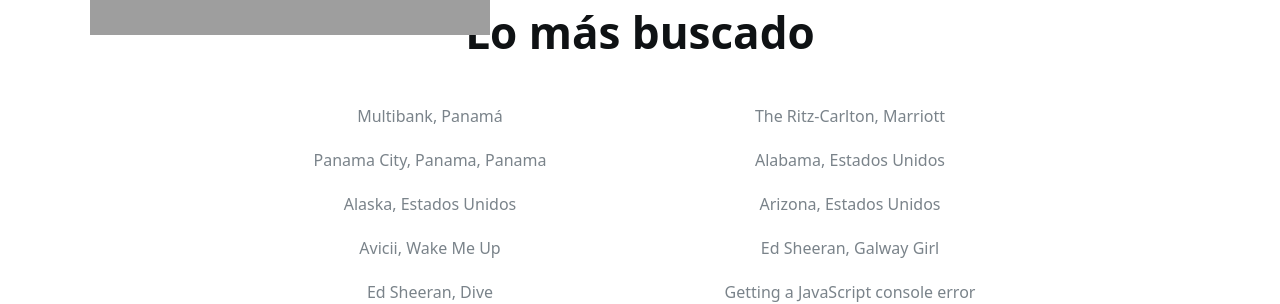
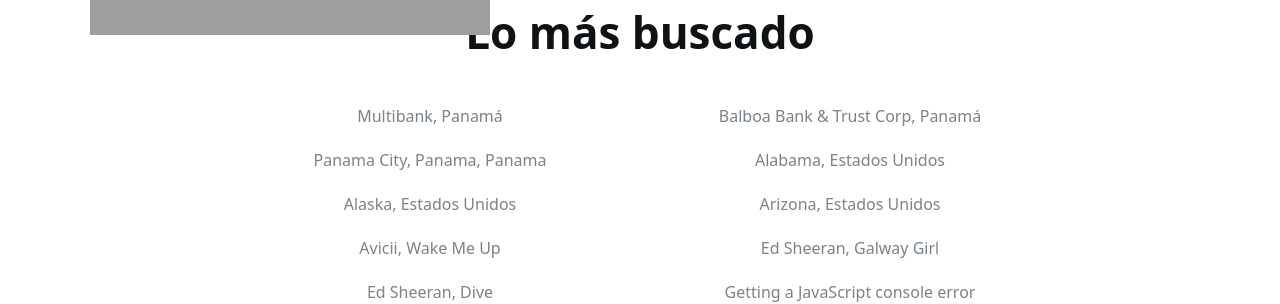
Before and after one commit to jelmii/jelmii.github.io, a Jekyll site: the page built from index.md, in a window 1280 px wide and 900 px high, scrolled down 997 px. Shown: the part 155-459 px from the top of the window. Built offline with Jekyll 4.4.1, drawn with Linux system fonts in a browser that asks for light colours.

Commit message:
Update collections.md

```diff
--- a/_docs/collections.md
+++ b/_docs/collections.md
@@ -1,6 +1,6 @@
 ---
 layout: doc
-title: The Ritz-Carlton, Marriott
+title: Balboa Bank & Trust Corp, Panamá
 subtitle: THE GOLD STANDARD, The Ritz-Carlton inspires life's most meaningful journeys..
 author:
 tags: featured
```
